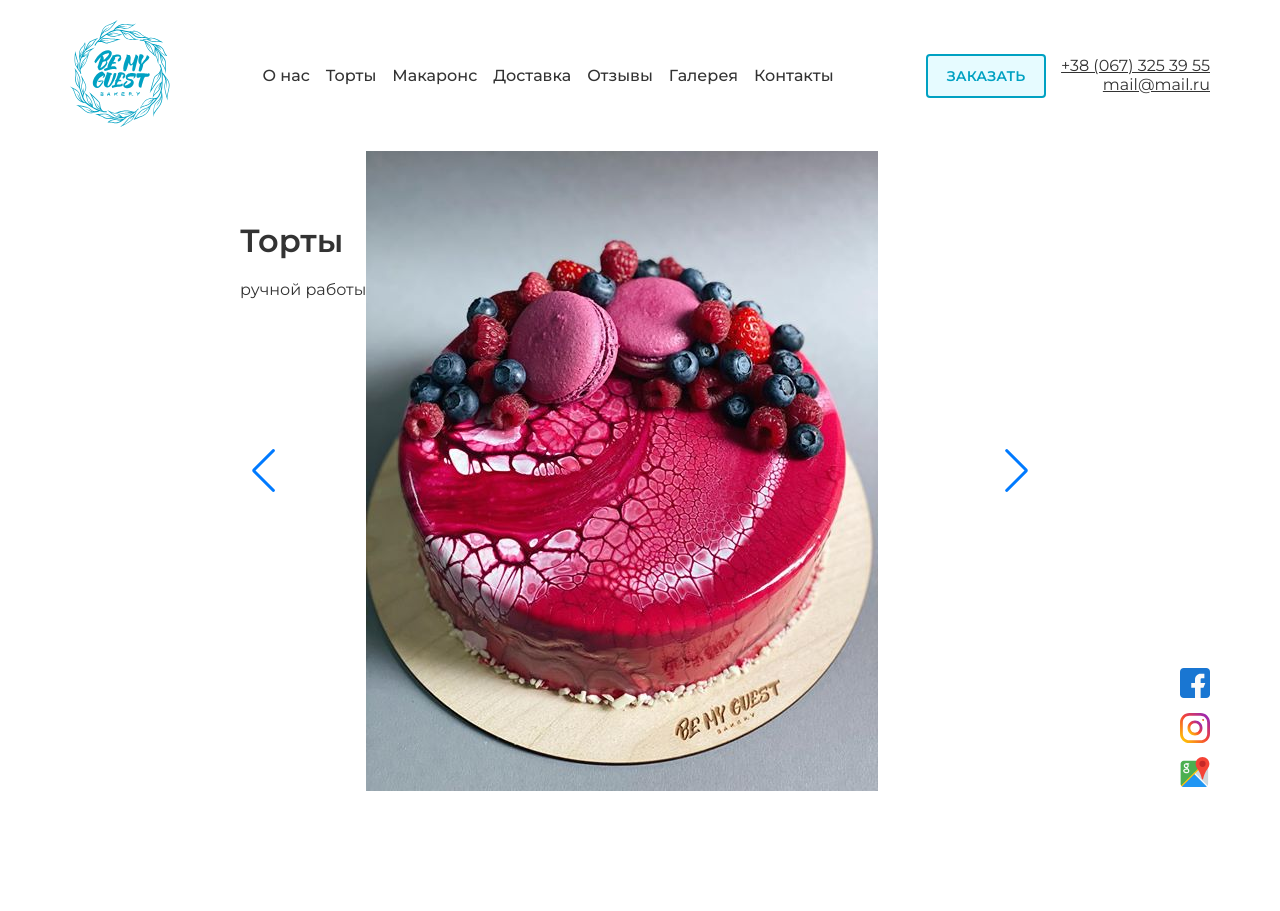
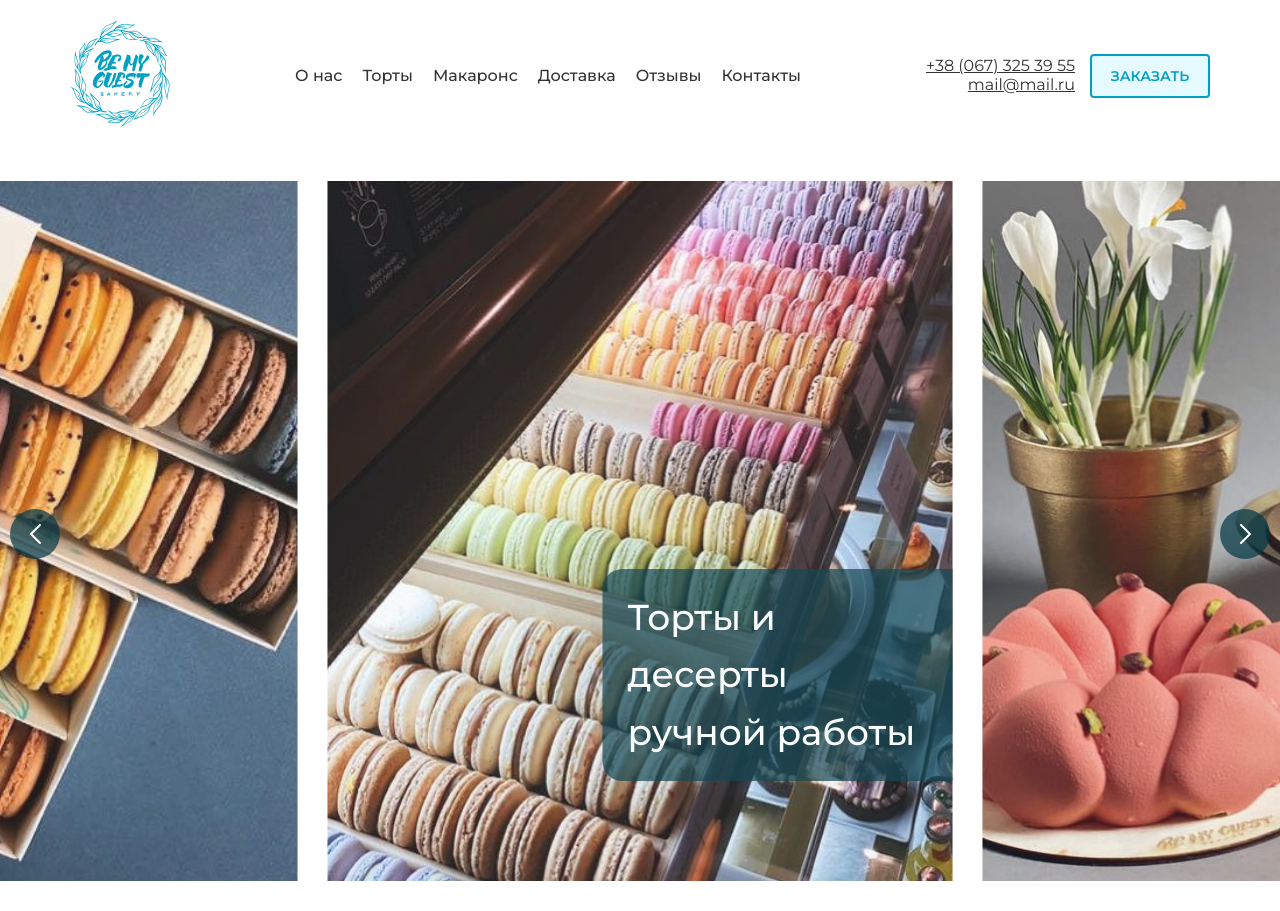
Before and after one commit to archeapxa/bmgBakery, a plain HTML site: page index.html in a window 1280 px wide. Before the commit the page ends 800 px from the top, so only its background shows below. Drawn offline with Linux system fonts and the light colour scheme.

Commit message:
hero section desktop added

```diff
--- a/index.html
+++ b/index.html
@@ -42,15 +42,10 @@
                 <a href="#" class="header-nav__link">Отзывы</a>
               </li>
               <li class="header-nav__item">
-                <a href="#" class="header-nav__link">Галерея</a>
-              </li>
-              <li class="header-nav__item">
                 <a href="#" class="header-nav__link">Контакты</a>
               </li>
             </ul>
           </nav>
-
-          <button class="header__order-button">Заказать</button>
 
           <div class="header__contacts-group contacts-group">
             <a href="tel:+380673253955" class="contacts-group__item"
@@ -59,6 +54,7 @@
             <a href="mailto:" class="contacts-group__item">mail@mail.ru</a>
           </div>
           <!-- /.header__contacts-group -->
+          <button class="header__order-button">Заказать</button>
         </div>
         <!-- /.row -->
       </div>
@@ -66,28 +62,47 @@
 
     <main>
       <section class="section hero">
-        <div class="container">
+        <!-- <div class="container"> -->
         <div class="row">
           <div class="swiper-container hero-slider">
             <!-- Additional required wrapper -->
             <div class="swiper-wrapper hero-slider__wrapper">
               <div class="swiper-slide hero-slider__slide">
-                  <div class="hero__text">
-                    <h1 class="hero__title">Торты</h1>
-                    <p class="hero__description">ручной работы</p>
+                <h1 class="hero__title">Торты и десерты ручной работы</h1>
+                <img
+                  class="hero__image"
+                  src="img/hero/slider-image-1.jpg"
+                  alt="Cake image"
+                />
               </div>
-                  <!-- /.hero-text -->
-                  <img src="img/hero/slider-img-1.jpg" alt="" />
+              <div class="swiper-slide hero-slider__slide">
+                <img
+                  class="hero__image"
+                  src="img/hero/slider-image-2.jpg"
+                  alt="Cake image"
+                />
               </div>
-                <!-- Slides -->
+              <div class="swiper-slide hero-slider__slide">
+                <img
+                  class="hero__image"
+                  src="img/hero/slider-image-3.jpg"
+                  alt="Cake image"
+                />
               </div>
-              <!-- slider wrapper -->
-              <div class="swiper-button-prev hero-slider__btn-prev"></div>
+              <!-- ./slides -->
+            </div>
+            <!-- ./slider wrapper -->
+            <div
+              class="swiper-button-prev hero-slider__btn hero-slider__btn--prev"
+            ></div>
             <!-- prev -->
-              <div class="swiper-button-next hero-slider__btn-next"></div>
+            <div
+              class="swiper-button-next hero-slider__btn hero-slider__btn--next"
+            ></div>
+
             <!-- next -->
           </div>
-            <div class="socials-wrapper">
+          <!-- <div class="socials-wrapper">
             <a
               href="https://www.facebook.com/BeMyGuestBakery"
               class="socials-link"
@@ -96,27 +111,23 @@
                 src="img/hero/facebook.svg"
                 alt="Icon: Facebook"
             /></a>
-              <a
-                href="http://instagram.com/bemyguestbakery"
-                class="socials-link"
+            <a href="http://instagram.com/bemyguestbakery" class="socials-link"
               ><img
                 class="socials-icon"
                 src="img/hero/instagram.svg"
                 alt="Icon: Instagram"
             /></a>
-              <a
-                href="https://g.page/BeMyGuestBakery?share"
-                class="socials-link"
+            <a href="https://g.page/BeMyGuestBakery?share" class="socials-link"
               ><img
                 class="socials-icon"
                 src="img/hero/google-maps.svg"
                 alt="Icon: Google Maps"
             /></a>
-            </div>
+          </div> -->
           <!-- /.socials-wrapper -->
         </div>
         <!-- /.row -->
-        </div>
+        <!-- </div> -->
         <!-- ./container -->
       </section>
     </main>
--- a/js/main.js
+++ b/js/main.js
@@ -1,11 +1,13 @@
 var mySwiper = new Swiper('.hero-slider', {
   loop: true,
-
+  slidesPerView: 2,
+  centeredSlides: true,
+  spaceBetween: 30,
 
   // Navigation arrows
   navigation: {
-    nextEl: '.hero-slider__btn-next',
-    prevEl: '.hero-slider__btn-prev',
+    nextEl: '.hero-slider__btn--next',
+    prevEl: '.hero-slider__btn--prev',
   },
 
 })
--- a/sass/templates/_header.sass
+++ b/sass/templates/_header.sass
@@ -12,14 +12,14 @@
       list-style: none
     &__item
       &:not(:last-child)
-        margin-right: 16px
+        margin-right: 20px
     &__link
       text-decoration: none
       color: inherit
       font-weight: 500
   &__order-button
     // margin-left: auto
-    margin-right: 15px
+    margin-left: 15px
     padding: 12px 16px
     min-width: 120px
     font-size: 14px
--- a/sass/templates/_hero.sass
+++ b/sass/templates/_hero.sass
@@ -1,10 +1,69 @@
 .hero
+  padding: 30px 0
   &-slider
-    width: 800px
     &__slide
       display: flex
-  &__text
-    margin-top: 50px
+      align-items: center
+      justify-content: space-evenly
+      position: relative
+      // width: 80%
+      &::before
+        content: ''
+        position: absolute
+        display: block
+        height: 100%
+        width: 100%
+        top: 0
+        right: 0
+        bottom: 0
+        left: 0
+        // background: transparent
+        background-image: linear-gradient(0deg, #b9deed, #efefef)
+        opacity: 0.1
+        z-index: 99
+    &__btn
+      height: 50px
+      width: 50px
+      &::after
+        content: ''
+        height: 50px
+        width: 50px
+        border-radius: 50%
+        background-color: rgba(darken($primary, 25%), 0.7)
+      &--next
+        &::after
+          background-image: url(../img/arrow-right.svg)
+          background-repeat: no-repeat
+          background-position: center
+      &--prev
+        &::after
+          background-image: url(../img/arrow-left.svg)
+          background-repeat: no-repeat
+          background-position: center
+  &__title
+    position: absolute
+    margin: 0
+    max-width: 350px
+    padding: 20px 25px
+    background-color: rgba(darken($primary, 25%), 0.7)
+    display: inline-block
+    right: 0
+    bottom: 100px
+    z-index: 5
+    border-radius: 20px 0 0 20px
+    font-size: 36px
+    line-height: 160%
+    // letter-spacing: -1px
+    color: $light
+    font-weight: 500
+  &__description
+    margin: 0
+    font-size: 26px
+  &__image
+    height: 700px
+    object-fit: cover
+    position: relative
+
 .socials
   &-wrapper
     display: flex
```
Also changed, not shown: css/style.css, img/arrow-left.svg (added), img/arrow-right.svg (added), img/hero/slide-img-1.png (deleted), img/hero/slide2.jpg (deleted), img/hero/slider-image-1.jpg (added), img/hero/slider-image-2.jpg (added), img/hero/slider-image-3.jpg (added), img/hero/slider-image-3sss.jpg (added), img/hero/slider-img-1.jpg (deleted). Lines whose indentation alone changed are shown as unchanged.
